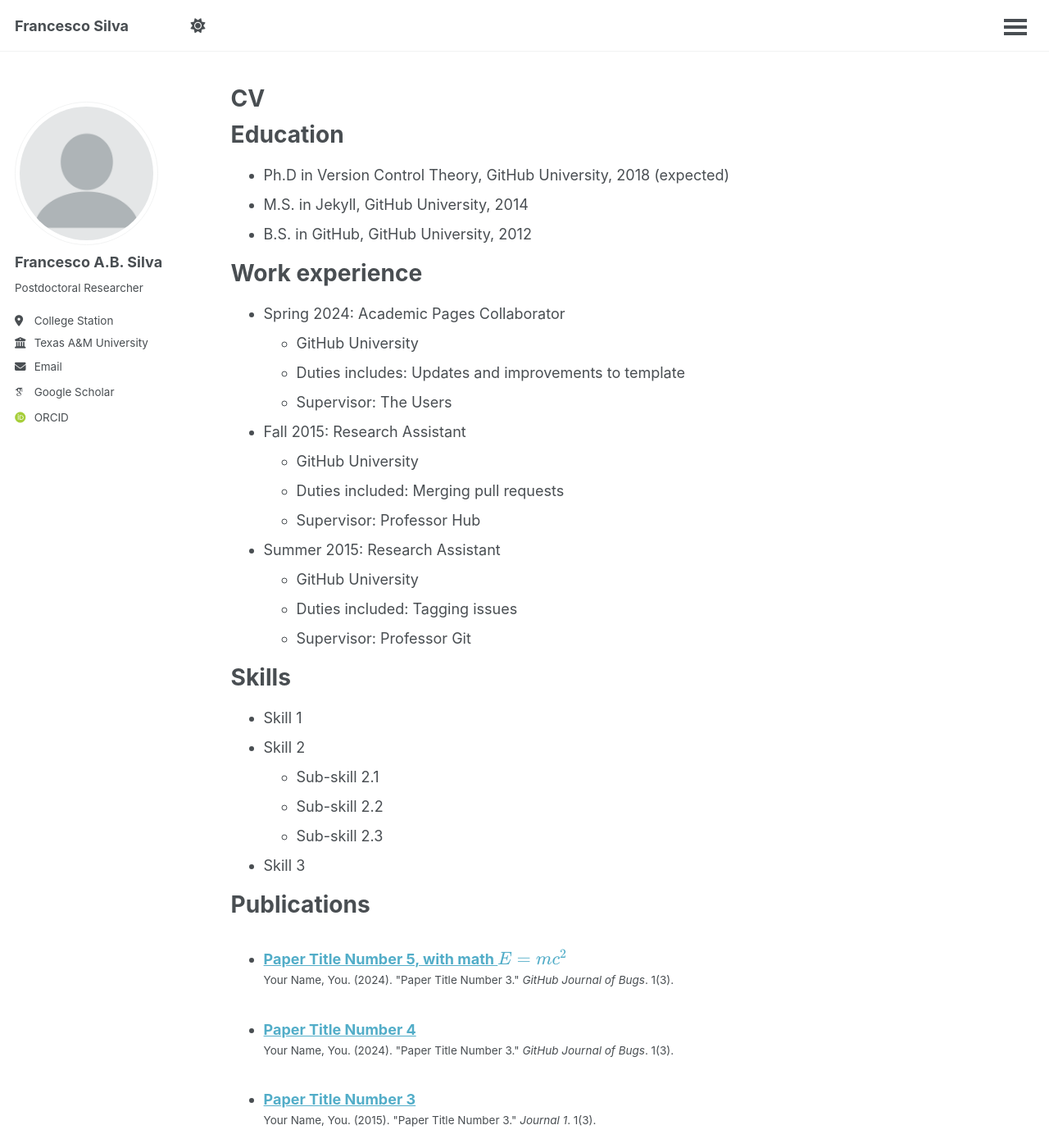
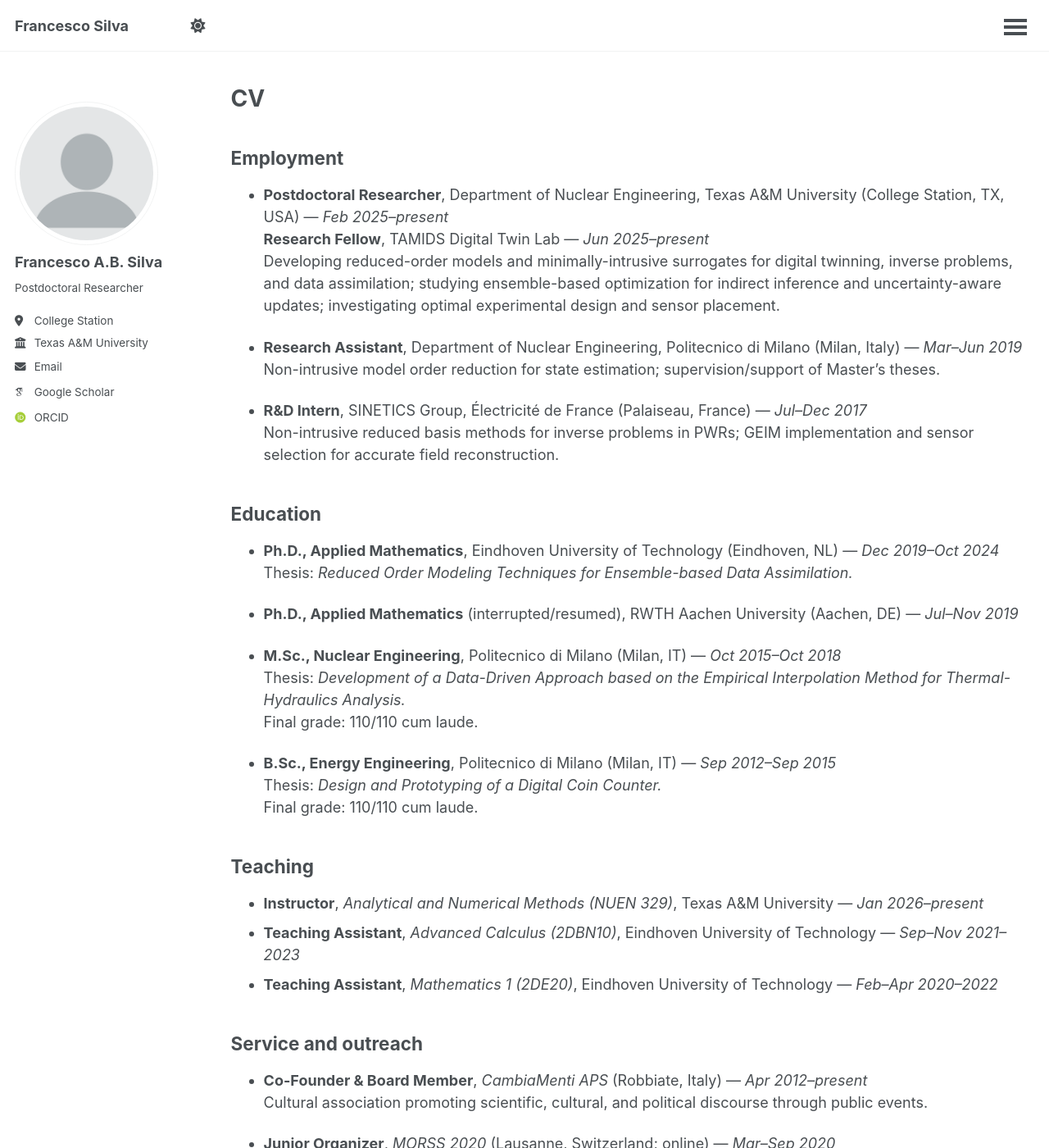
Before and after one commit to FrancescoSilva/francescosilva.github.io, a Jekyll site: the page built from _pages/cv.md, in a window 1280 px wide and 1400 px high. Shown: the whole window at 82% size. Built offline with Jekyll 4.4.1, drawn with Linux system fonts in a browser that asks for light colours; some web fonts are replaced; some of the changed text lies outside the part shown.

Commit message:
Revise CV with updated employment and education details

```diff
--- a/_pages/cv.md
+++ b/_pages/cv.md
@@ -9,56 +9,80 @@ redirect_from:
 
 {% include base_path %}
 
-Education
-======
-* Ph.D in Version Control Theory, GitHub University, 2018 (expected)
-* M.S. in Jekyll, GitHub University, 2014
-* B.S. in GitHub, GitHub University, 2012
+## Employment
 
-Work experience
-======
-* Spring 2024: Academic Pages Collaborator
-  * GitHub University
-  * Duties includes: Updates and improvements to template
-  * Supervisor: The Users
+- **Postdoctoral Researcher**, Department of Nuclear Engineering, Texas A&M University (College Station, TX, USA) — *Feb 2025–present*
+  **Research Fellow**, TAMIDS Digital Twin Lab — *Jun 2025–present*
+  Developing reduced-order models and minimally-intrusive surrogates for digital twinning, inverse problems, and data assimilation; studying ensemble-based optimization for indirect inference and uncertainty-aware updates; investigating optimal experimental design and sensor placement.
 
-* Fall 2015: Research Assistant
-  * GitHub University
-  * Duties included: Merging pull requests
-  * Supervisor: Professor Hub
+- **Research Assistant**, Department of Nuclear Engineering, Politecnico di Milano (Milan, Italy) — *Mar–Jun 2019*
+  Non-intrusive model order reduction for state estimation; supervision/support of Master’s theses.
 
-* Summer 2015: Research Assistant
-  * GitHub University
-  * Duties included: Tagging issues
-  * Supervisor: Professor Git
+- **R&D Intern**, SINETICS Group, Électricité de France (Palaiseau, France) — *Jul–Dec 2017*
+  Non-intrusive reduced basis methods for inverse problems in PWRs; GEIM implementation and sensor selection for accurate field reconstruction.
 
-Skills
-======
-* Skill 1
-* Skill 2
-  * Sub-skill 2.1
-  * Sub-skill 2.2
-  * Sub-skill 2.3
-* Skill 3
+## Education
 
-Publications
-======
-  <ul>{% for post in site.publications reversed %}
-    {% include archive-single-cv.html %}
-  {% endfor %}</ul>
+- **Ph.D., Applied Mathematics**, Eindhoven University of Technology (Eindhoven, NL) — *Dec 2019–Oct 2024*
+  Thesis: *Reduced Order Modeling Techniques for Ensemble-based Data Assimilation.*
 
-Talks
-======
-  <ul>{% for post in site.talks reversed %}
-    {% include archive-single-talk-cv.html  %}
-  {% endfor %}</ul>
+- **Ph.D., Applied Mathematics** (interrupted/resumed), RWTH Aachen University (Aachen, DE) — *Jul–Nov 2019*
 
-Teaching
-======
-  <ul>{% for post in site.teaching reversed %}
-    {% include archive-single-cv.html %}
-  {% endfor %}</ul>
+- **M.Sc., Nuclear Engineering**, Politecnico di Milano (Milan, IT) — *Oct 2015–Oct 2018*
+  Thesis: *Development of a Data-Driven Approach based on the Empirical Interpolation Method for Thermal-Hydraulics Analysis.*
+  Final grade: 110/110 cum laude.
 
-Service and leadership
-======
-* Currently signed in to 43 different slack teams
+- **B.Sc., Energy Engineering**, Politecnico di Milano (Milan, IT) — *Sep 2012–Sep 2015*
+  Thesis: *Design and Prototyping of a Digital Coin Counter.*
+  Final grade: 110/110 cum laude.
+
+## Teaching
+
+- **Instructor**, *Analytical and Numerical Methods (NUEN 329)*, Texas A&M University — *Jan 2026–present*
+- **Teaching Assistant**, *Advanced Calculus (2DBN10)*, Eindhoven University of Technology — *Sep–Nov 2021–2023*
+- **Teaching Assistant**, *Mathematics 1 (2DE20)*, Eindhoven University of Technology — *Feb–Apr 2020–2022*
+
+## Service and outreach
+
+- **Co-Founder & Board Member**, *CambiaMenti APS* (Robbiate, Italy) — *Apr 2012–present*
+  Cultural association promoting scientific, cultural, and political discourse through public events.
+
+- **Junior Organizer**, *MORSS 2020* (Lausanne, Switzerland; online) — *Mar–Sep 2020*
+
+## Awards
+
+- **SIAM UQ26 Travel Award** — *Mar 2026*
+- **SFB 1294 Fellowship** (Spring School on Data Assimilation) — *Mar 2022*
+- **SIAM AN21 Travel Award** — *Jul 2021*
+- **Tuition Fees Exemption** (Politecnico di Milano, merit-based) — *2012–2017*
+
+## Technical strengths and languages
+
+- **Programming / tools:** Python, MATLAB, LaTeX; basic knowledge of C/C++, R, COMSOL.
+- **Languages:** Italian (native), English (fluent), Spanish/French (basic).
+
+## Workshops and courses (selected)
+
+- Postdoctoral Mentoring Academy, Texas A&M University — *Apr 2025*
+- TAMIDS Spring 2025 SciML Workshop, Texas A&M Institute of Data Science — *Mar 2025*
+- Uncertainty Quantification for High-Dimensional Problems, CWI — *Oct 2024*
+- 17th International EnKF Workshop, Norwegian Center for Data Assimilation — *Jun 2022*
+- SFB 1294 Spring School on Data Assimilation, University of Potsdam — *Mar 2022*
+- Small Scale Modeling Techniques for Materials, KU Leuven — *Nov 2018*
+- Short Course on Modeling and Computation of Multiphase Flows, ETH Zurich — *Feb 2018*
+- Non-contact techniques for material testing, TU Munich — *Mar 2015*
+
+## Selected conference contributions
+
+- ISDA 2025 — *Sep 2025*, Melbourne (contributed talk)
+- ECCOMAS 2024 — *Jun 2024*, Lisbon (minisymposium talk)
+- SIAM UQ 2024 — *Mar 2024*, Trieste (minisymposium talk)
+- ICIAM 2023 — *Aug 2023*, Tokyo (minisymposium talk)
+- YIC 2023 — *Jun 2023*, Porto (minisymposium organizer)
+- SIAM CSE23 — *Feb 2023*, Amsterdam (invited minisymposium talk)
+
+## Publications
+
+{% for post in site.publications reversed %}
+{% include archive-single-cv.html %}
+{% endfor %}
```
